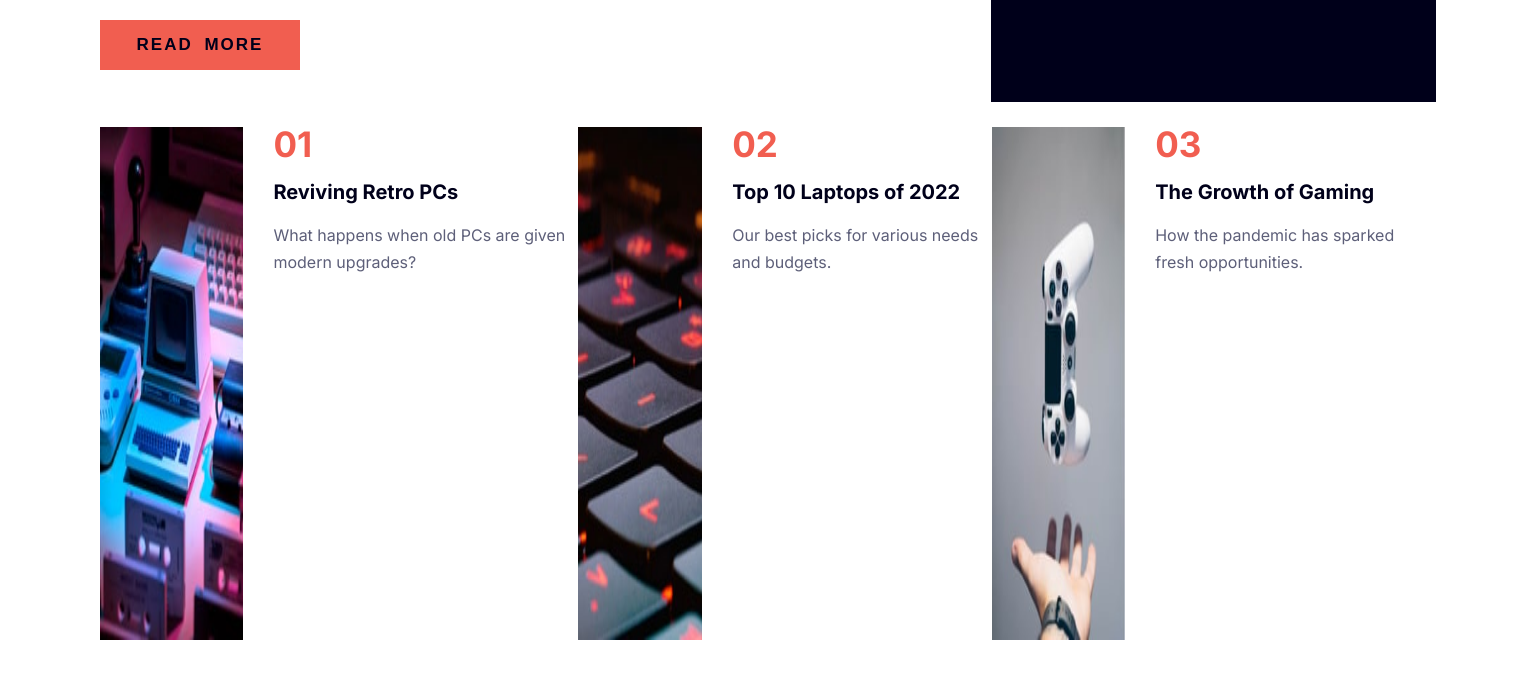
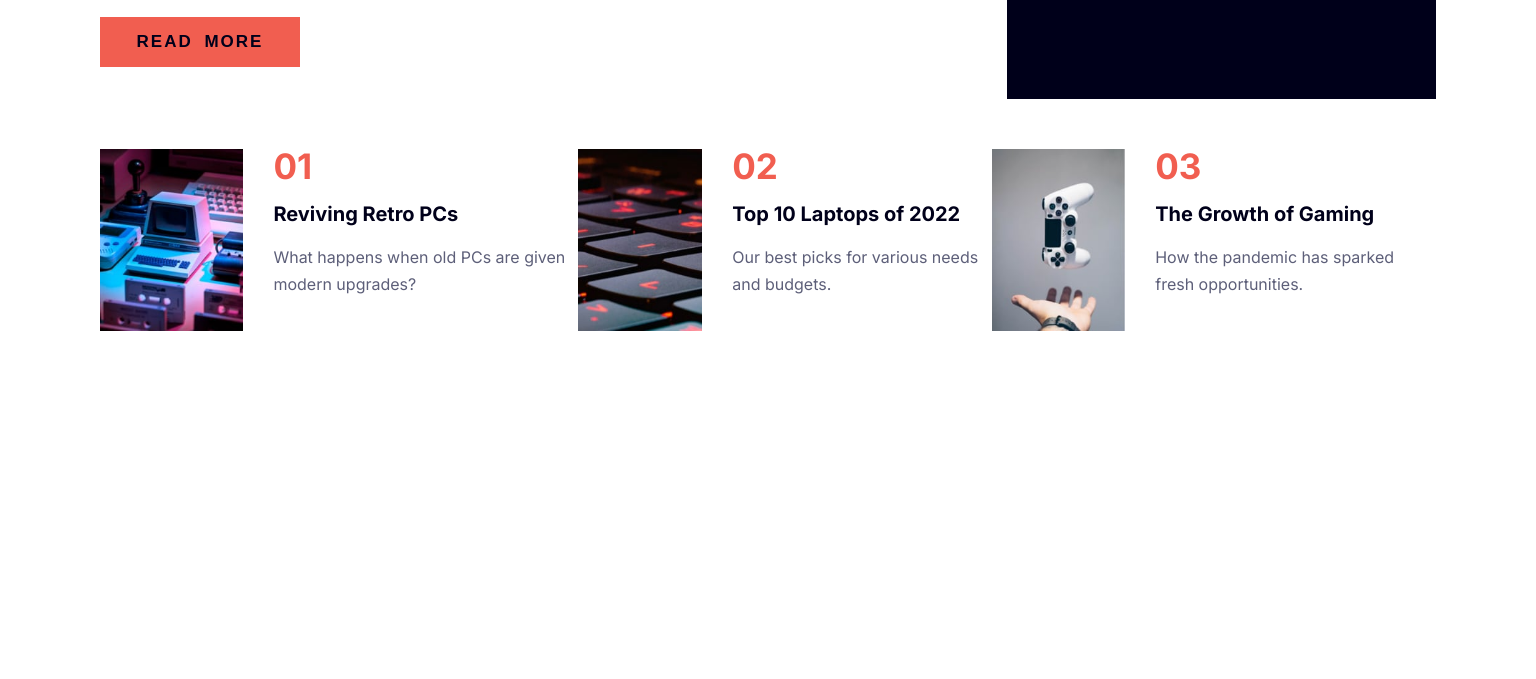
Before and after one commit to JoeVan1109/News-Homepage-Github, a website: page index.html in a window 1536 px wide. Shown: the part 699-1378 px from the top of the page. After the commit the page ends 1080 px from the top, so only its background shows below. Drawn offline with Linux system fonts and the light colour scheme.

Commit message:
Landing page finie

```diff
--- a/sass/layout/_grid.scss
+++ b/sass/layout/_grid.scss
@@ -2,12 +2,12 @@
 
     .container {  display: grid;
         grid-template-columns: 1fr 1fr 1fr;
-        grid-template-rows: 1fr 1fr;
-        gap: 0px 0px;
+        grid-template-rows: auto 1fr;
+        gap: 25px;
         grid-auto-flow: row;
         grid-template-areas:
-          "bloc-intro-banner bloc-intro-banner bloc-new"
-              "bloc-article bloc-article bloc-article";
+            "bloc-intro-banner bloc-intro-banner bloc-new"
+            "bloc-article bloc-article bloc-article";
     }
 
     .bloc-intro-banner { grid-area: bloc-intro-banner; }
--- a/sass/pages/_home.scss
+++ b/sass/pages/_home.scss
@@ -160,6 +160,13 @@ html, body {
 
                 display: flex;
 
+                margin-bottom: 0;
+
+                .article {
+
+                    margin-bottom: 50px;
+
+                }
             }
         }
     }
```
Also changed, not shown: index.html (+0 -1 lines), css/style.css, 2 other files.
